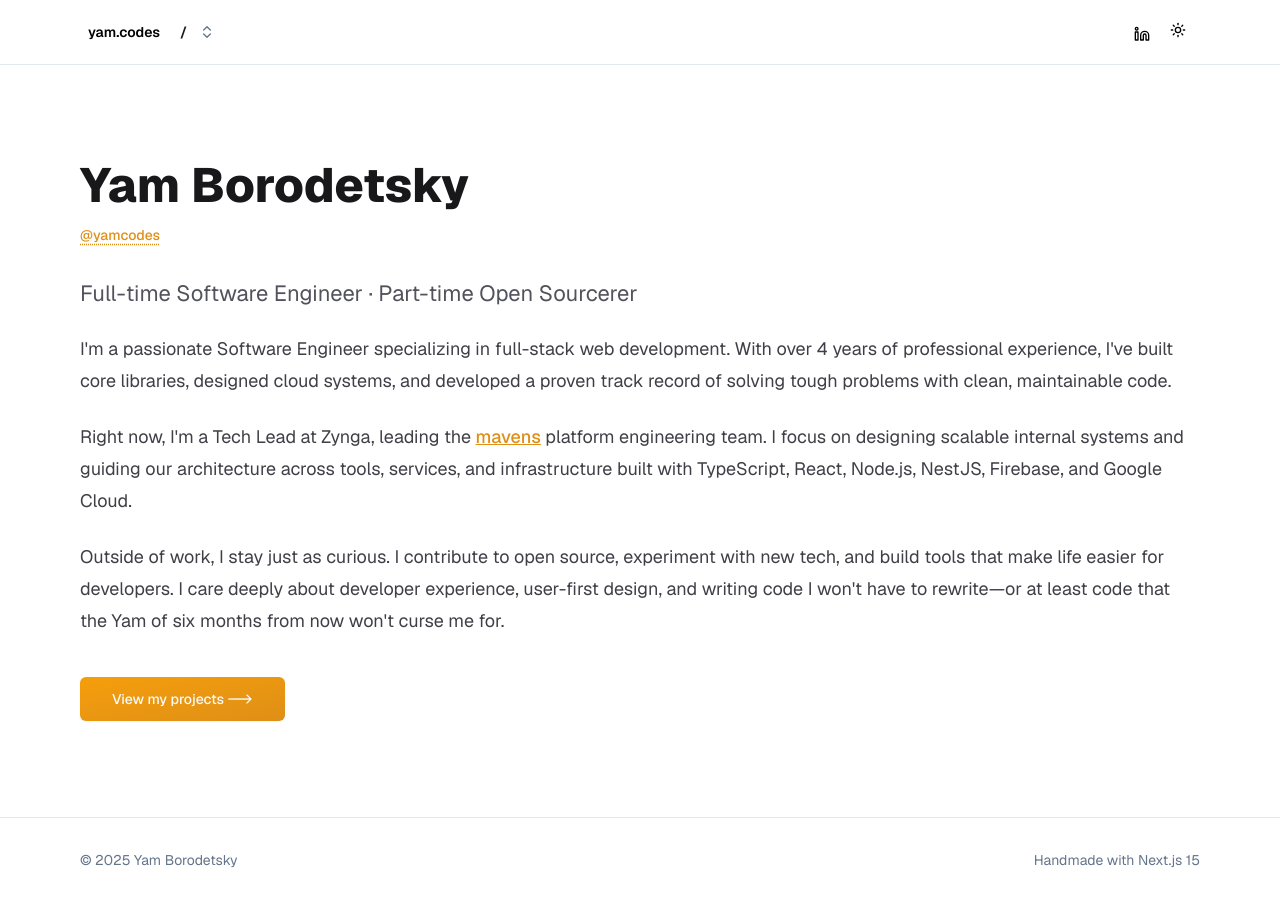
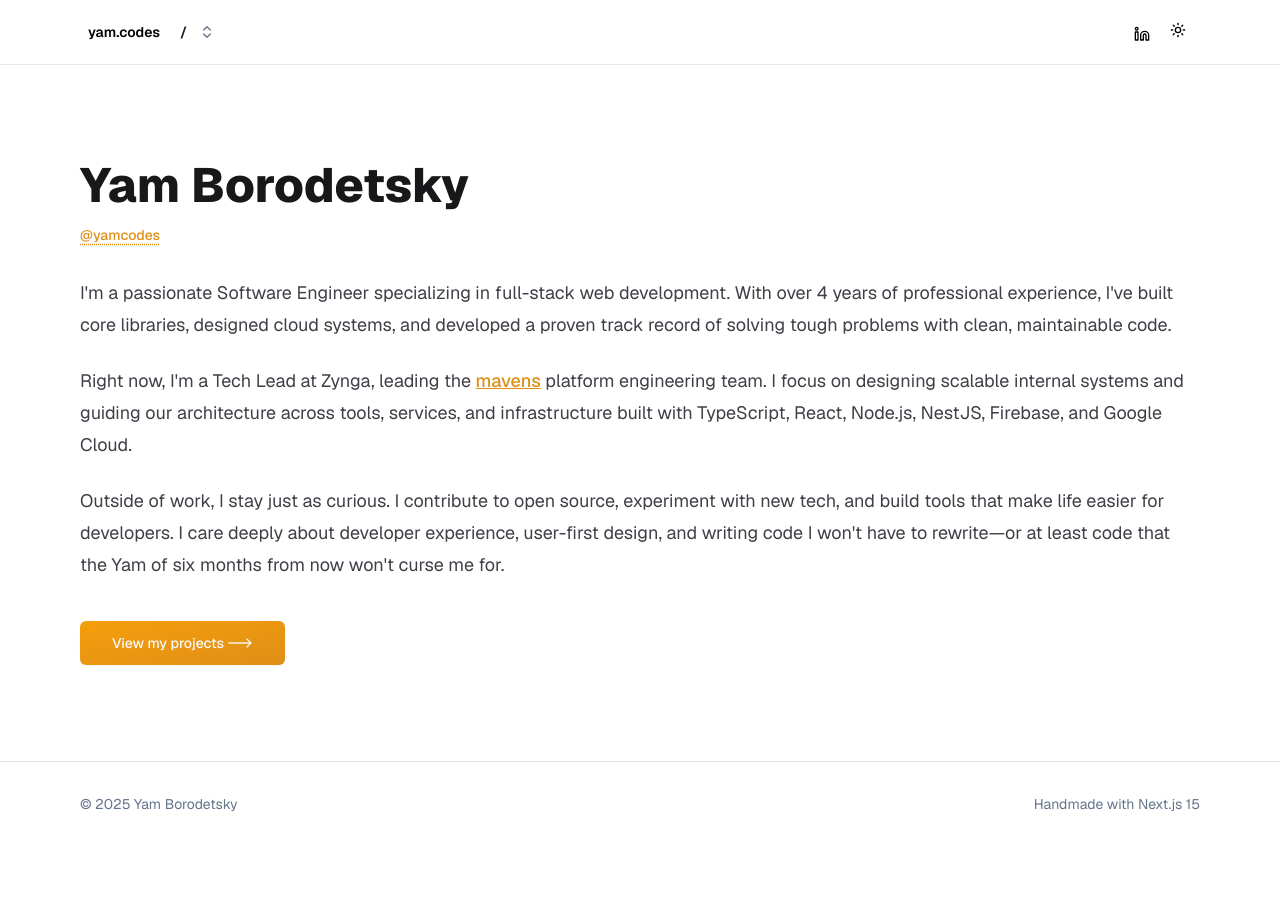
Before and after one commit to yamcodes/yam.codes, a Next.js app: page / in a window 1280 px wide. After the commit the page ends 846 px from the top, so only its background shows below. Built offline with nearby package versions, Linux system fonts and the light colour scheme; some icons are missing.

Commit message:
Remove lead text from frontpage

```diff
--- a/src/app/page.tsx
+++ b/src/app/page.tsx
@@ -46,9 +46,6 @@ export default function Home() {
 						</HoverCardContent>
 					</HoverCard>
 				</div>
-				<p className="lead">
-					Full-time Software Engineer · Part-time Open Sourcerer
-				</p>
 			</div>
 
 			<div>
```
